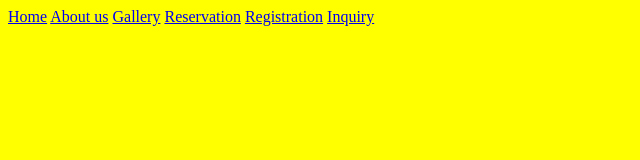
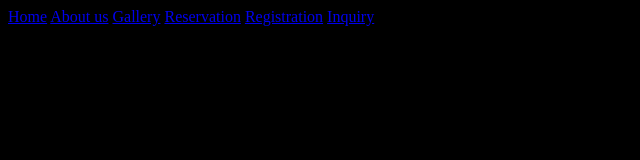
Before and after one commit to SonJaeMark/Mark-Jayson-Lanuzo-BSIT-1.7, a plain HTML site: page reservation.html in a window 1280 px wide. Shown: the whole page, without its empty margins (0-640 px from the left). Drawn offline with Linux system fonts and the light colour scheme.

Commit message:
registration background changed to black

```diff
--- a/reservation.html
+++ b/reservation.html
@@ -5,7 +5,7 @@
     <meta name="viewport" content="width=device-width, initial-scale=1.0">
     <title>My first HTML | Reservation</title>
 </head>
-<body bgcolor="yellow">
+<body bgcolor="black">
     <div>
         <a href = "index.html">Home</a>
         <a href = "aboutus.html">About us</a>
```
